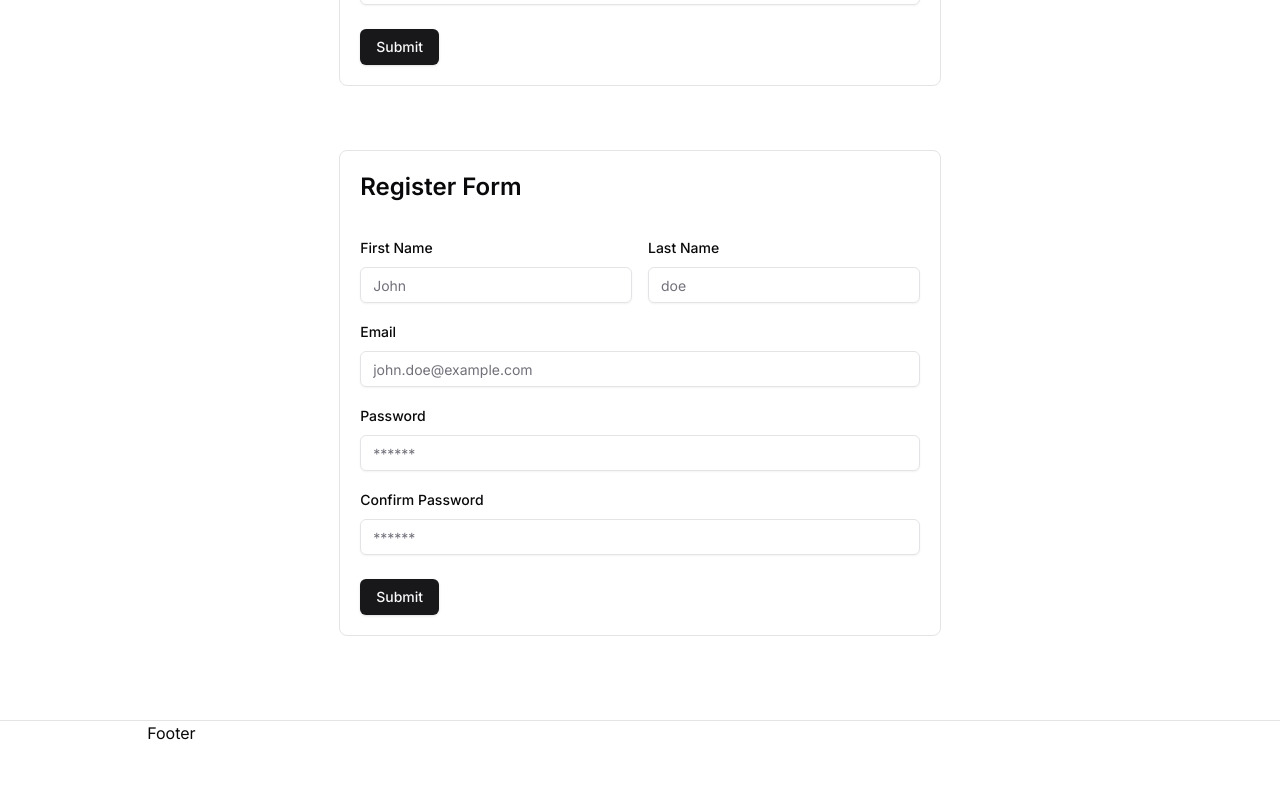
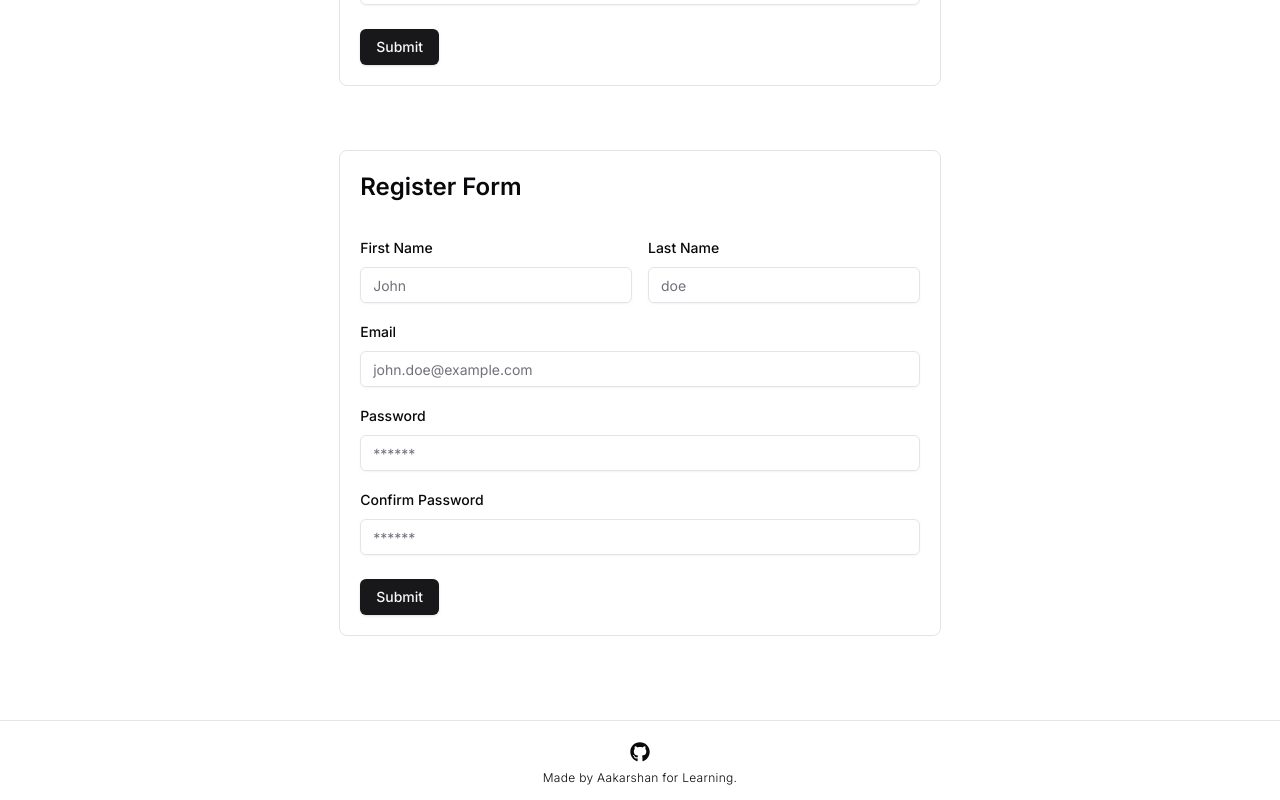
Before and after one commit to akarsanth/react-hook-form-zod, a Next.js app: page / in a window 1280 px wide. Shown: the part 500-1300 px from the top of the page. Built offline with nearby package versions, Linux system fonts and the light colour scheme.

Commit message:
Complete footer

```diff
--- a/src/app/Footer.tsx
+++ b/src/app/Footer.tsx
@@ -1,10 +1,23 @@
 import React from "react";
+import { FaGithub } from "react-icons/fa";
 
 // Learn testing as well
 export const Footer = () => {
   return (
-    <div className="h-20 border-t mt-16">
-      <div className="container max-w-screen-lg mx-auto">Footer</div>
-    </div>
+    <footer className="h-20 border-t mt-16">
+      <div className="container max-w-screen-lg h-full mx-auto flex flex-col items-center justify-center gap-0.5">
+        <a
+          href="https://github.com/akarsanth/react-hook-form-zod"
+          target="_blank"
+          className="p-1.5 hover:bg-pink-200 dark:hover:bg-pink-600  rounded-full"
+        >
+          <FaGithub className="text-xl" />
+        </a>
+
+        <p className="text-xs font-light tracking-wide">
+          Made by Aakarshan for Learning.
+        </p>
+      </div>
+    </footer>
   );
 };
```
